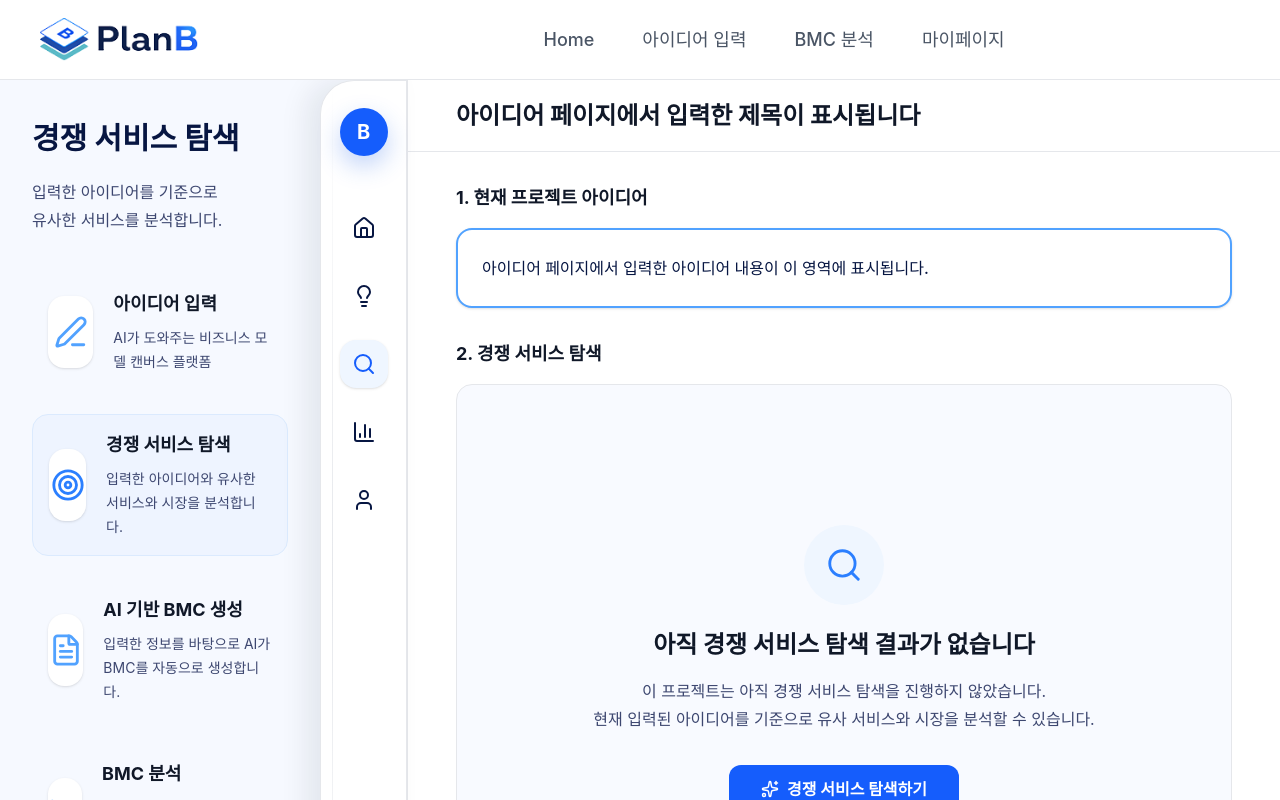
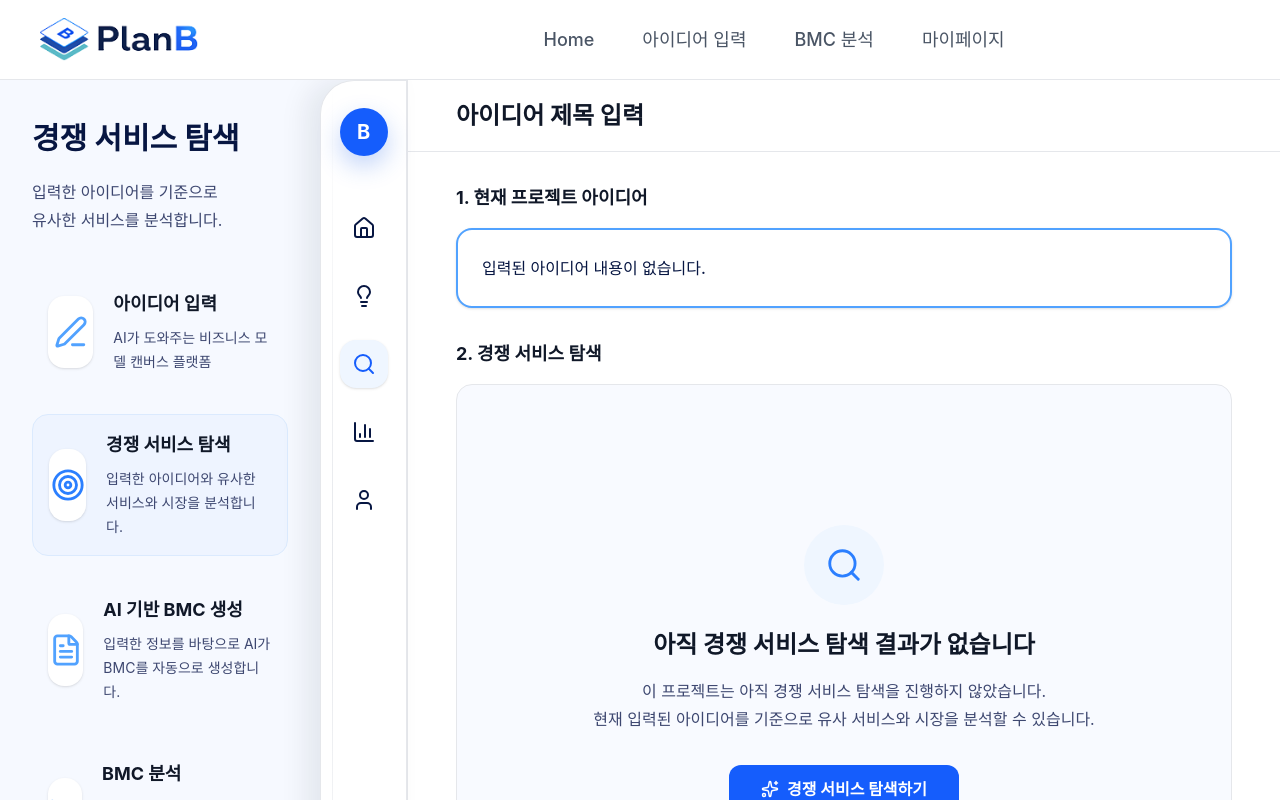
Before and after one commit to All-Around-Handsome/planB, a React (Vite) app: page /explore in a window 1280 px wide. Shown: the top 800 px of the page. Built offline with nearby package versions, Linux system fonts and the light colour scheme.

Commit message:
IdeaPage, ExplorePage useEffect 방식으로 수정

```diff
--- a/src/pages/ExplorePage.jsx
+++ b/src/pages/ExplorePage.jsx
@@ -1,4 +1,4 @@
-import { useState } from "react";
+import { useEffect, useState } from "react";
 import { useNavigate } from "react-router-dom";
 import {
   Search,
@@ -20,16 +20,24 @@ import CompetitorListPanel from "../components/CompetitorListPanel";
 function ExplorePage() {
   const navigate = useNavigate();
 
-  /**
-   * 지금은 프론트 디자인용 임시 프로젝트 데이터
-   * 나중에는 백엔드에서 현재 projectId 기준으로 받아오면 됨
-   */
-  const project = {
-    ideaTitle: "아이디어 페이지에서 입력한 제목이 표시됩니다",
-    ideaContent:
-      "아이디어 페이지에서 입력한 아이디어 내용이 이 영역에 표시됩니다.",
+  const [project, setProject] = useState({
+    ideaTitle: "",
+    ideaContent: "",
+    selectedStep: "idea",
+    searchOption: "withSearch",
     exploreResult: null,
-  };
+  });
+
+  useEffect(() => {
+    const savedProject = localStorage.getItem("planb_project");
+
+    if (savedProject) {
+      setProject({
+        ...JSON.parse(savedProject),
+        exploreResult: null,
+      });
+    }
+  }, []);
 
   const [isSearching, setIsSearching] = useState(false);
 
--- a/src/pages/IdeaPage.jsx
+++ b/src/pages/IdeaPage.jsx
@@ -1,4 +1,5 @@
 import { useState } from "react";
+import { useNavigate } from "react-router-dom";
 import {
   Lightbulb,
   ShieldCheck,
@@ -19,6 +20,7 @@ function IdeaPage() {
   const [ideaContent, setIdeaContent] = useState("");
   const [selectedStep, setSelectedStep] = useState("idea");
   const [searchOption, setSearchOption] = useState("withSearch");
+  const navigate = useNavigate();
 
   const stepOptions = [
     {
@@ -63,12 +65,20 @@ function IdeaPage() {
   ];
 
   const handleSubmit = () => {
-    console.log({
+    const projectData = {
       ideaTitle,
       ideaContent,
       selectedStep,
       searchOption,
-    });
+    };
+
+    localStorage.setItem("planb_project", JSON.stringify(projectData));
+
+    if (searchOption === "withSearch") {
+      navigate("/explore");
+    } else {
+      navigate("/bmc/create");
+    }
   };
 
   return (
```
